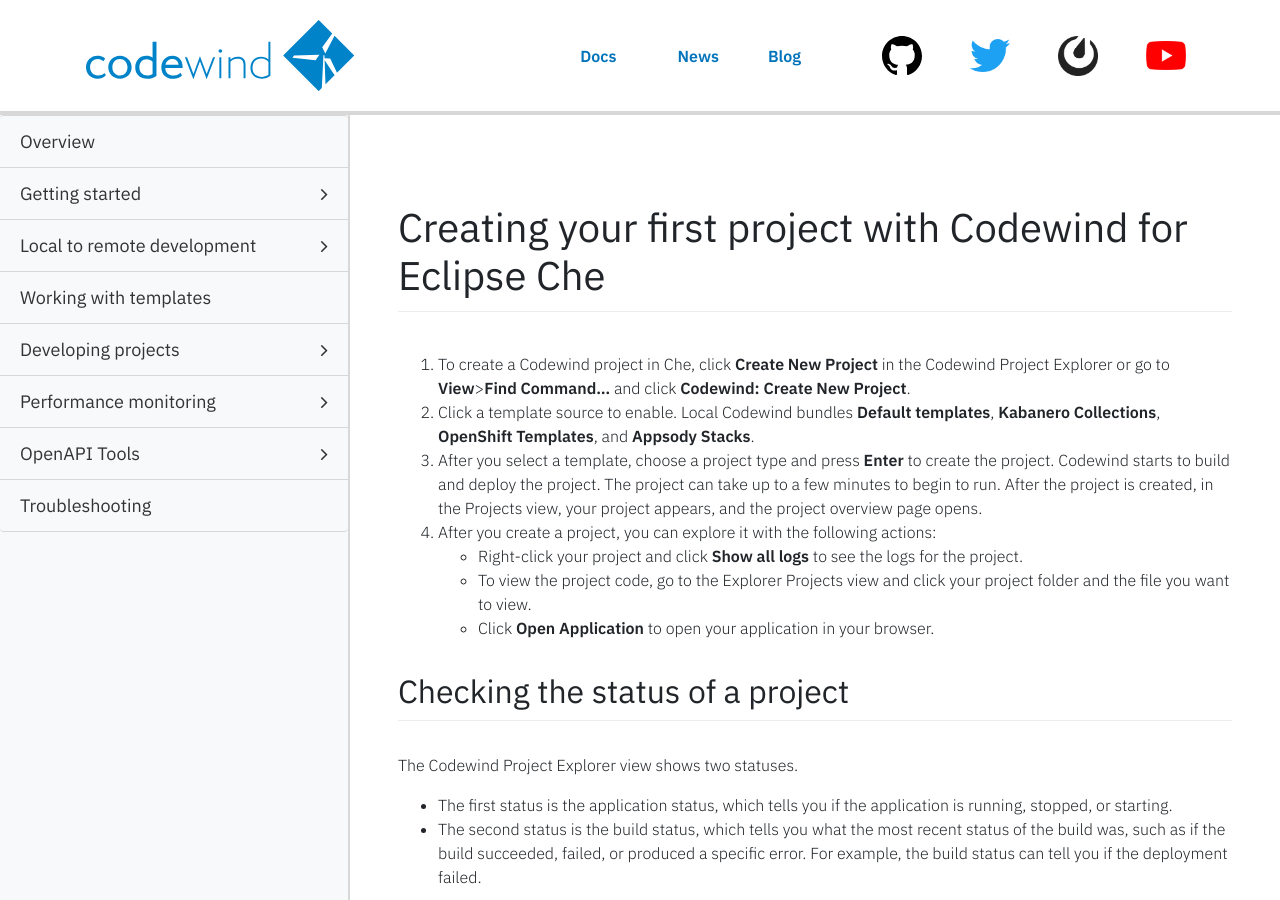
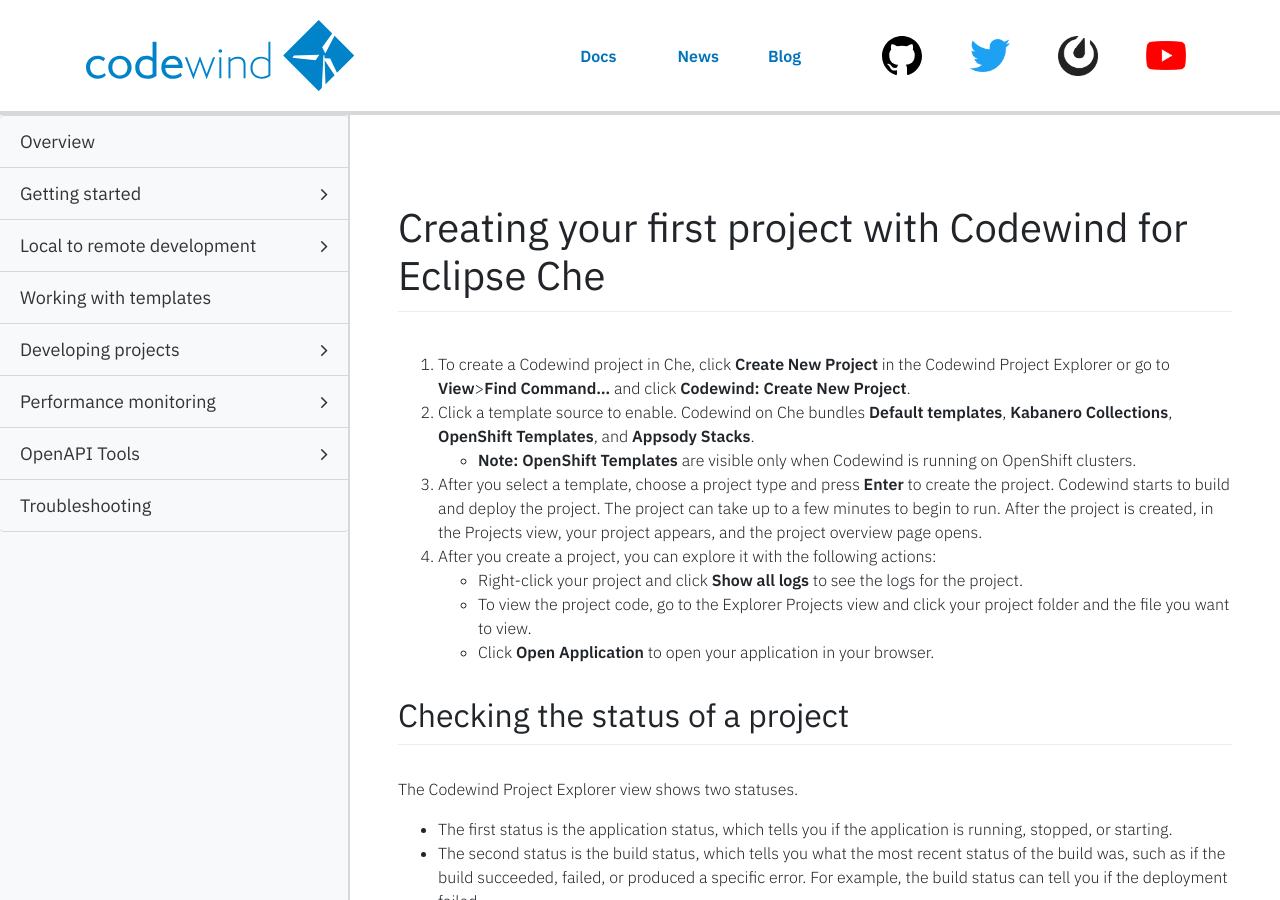
Before and after one commit to eclipse-archived/codewind-docs, a Jekyll site: the page built from docs/_documentations/mdt-che-createfirstproject.md, in a window 1280 px wide and 900 px high. Built offline with Jekyll 4.4.1, drawn with Linux system fonts in a browser that asks for light colours; nearby versions of some CDN libraries; comment, search, counter and statistics services are not loaded.

Commit message:
Adding feedback from John

```diff
--- a/docs/_documentations/mdt-che-createfirstproject.md
+++ b/docs/_documentations/mdt-che-createfirstproject.md
@@ -10,7 +10,8 @@ type: document
 
 # Creating your first project with Codewind for Eclipse Che
 1. To create a Codewind project in Che, click **Create New Project** in the Codewind Project Explorer or go to **View**>**Find Command...** and click **Codewind: Create New Project**.
-2. Click a template source to enable. Local Codewind bundles **Default templates**, **Kabanero Collections**, **OpenShift Templates**, and **Appsody Stacks**.
+2. Click a template source to enable. Codewind on Che bundles **Default templates**, **Kabanero Collections**, **OpenShift Templates**, and **Appsody Stacks**.
+   - **Note:** **OpenShift Templates** are visible only when Codewind is running on OpenShift clusters.
 3. After you select a template, choose a project type and press **Enter** to create the project. Codewind starts to build and deploy the project. The project can take up to a few minutes to begin to run. After the project is created, in the Projects view, your project appears, and the project overview page opens.
 4. After you create a project, you can explore it with the following actions:
    - Right-click your project and click **Show all logs** to see the logs for the project.
```
